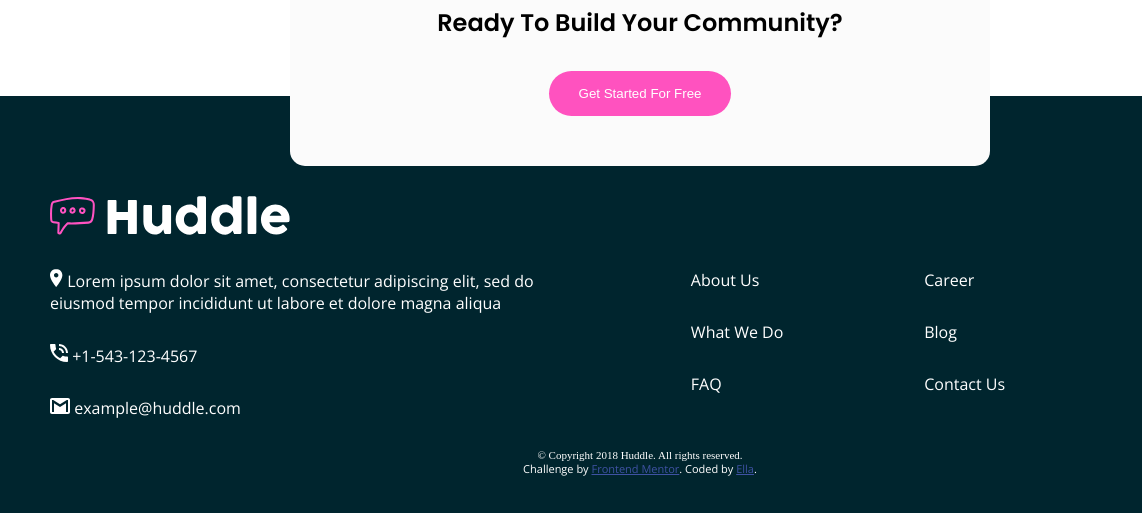
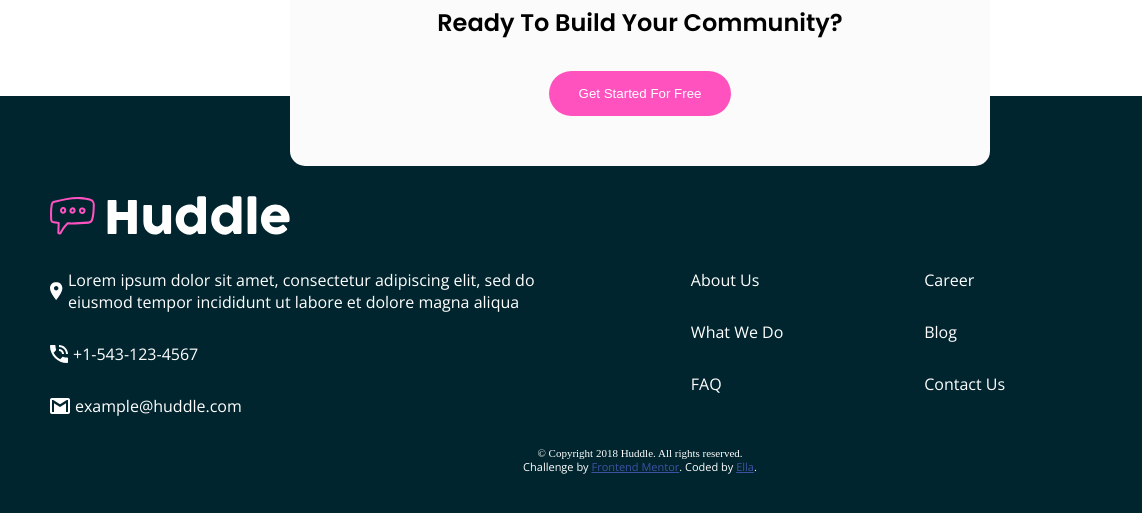
Before and after one commit to ellacmd/Huddle, a plain HTML site: page index.html in a window 1280 px wide. Shown: the part 2030-2543 px from the top of the page, 0-1142 px from the left. Drawn offline with nearby package versions, Linux system fonts and the light colour scheme.

Commit message:
fix a lot of issues

```diff
--- a/css/styles.css
+++ b/css/styles.css
@@ -12,14 +12,15 @@
 - Grayish Blue: hsl(208, 11%, 55%) */
 /* font-family: 'Open Sans', sans-serif;
 font-family: 'Poppins', sans-serif; */
+
 h1,
 h2 {
-  font-family: "Poppins", sans-serif;
+  font-family: 'Poppins', sans-serif;
   line-height: 1.5;
   padding-bottom: 30px;
 }
 p {
-  font-family: "Open Sans", sans-serif;
+  font-family: 'Open Sans', sans-serif;
   padding-bottom: 30px;
 }
 img {
@@ -31,7 +32,7 @@
   box-sizing: border-box;
 }
 .top {
-  background: url("../images/bg-hero-desktop.svg");
+  background: url('../images/bg-hero-desktop.svg');
   background-color: hsl(193, 100%, 96%);
 }
 ul {
@@ -110,15 +111,29 @@
   color: white;
   padding: 100px 50px 10px;
 }
+
 .flex {
   display: flex;
   justify-content: space-between;
 }
+
 .address {
   width: 500px;
   color: white;
   font-size: 16px;
 }
+
+.addy {
+  margin-bottom: 30px;
+  font-family: 'Open Sans', sans-serif;
+  display: flex;
+  align-items: center;
+}
+
+.addy img {
+  margin-right: 5px;
+}
+
 i {
   padding: 5px;
 }
@@ -129,8 +144,9 @@
 .about {
   font-size: 16px;
 }
+
 /* Media Queries */
-@media (max-width: 1200px) {
+@media only screen and (max-width: 1200px) {
   .intro {
     flex-direction: column;
     justify-content: center;
@@ -164,10 +180,4 @@
     display: flex;
     justify-content: center;
   }
-  .address {
-    font-size: 16px;
-  }
-  .about {
-    font-size: 16px;
-  }
 }
--- a/index.html
+++ b/index.html
@@ -114,7 +114,7 @@
       </div>
     </div>
 
-    <div class="footer">
+    <footer class="footer">
       <div class="logo">
         <svg width="240" height="39" xmlns="http://www.w3.org/2000/svg">
           <g fill-rule="nonzero" fill="none">
@@ -132,41 +132,55 @@
 
       <div class="flex">
         <div class="address">
-          <p>
-            <img src="images/icon-location.svg" alt="" /> Lorem ipsum dolor sit
-            amet, consectetur adipiscing elit, sed do eiusmod tempor incididunt
-            ut labore et dolore magna aliqua
-          </p>
-          <p><img src="images/icon-phone.svg" alt="" /> +1-543-123-4567</p>
-          <p><img src="images/icon-email.svg" alt="" /> example@huddle.com</p>
+          <div class="addy">
+            <img src="images/icon-location.svg" alt="" />
+            <span>
+              Lorem ipsum dolor sit amet, consectetur adipiscing elit, sed do
+              eiusmod tempor incididunt ut labore et dolore magna aliqua
+            </span>
+          </div>
+
+          <div class="addy">
+            <img src="images/icon-phone.svg" alt="" />
+            <span>+1-543-123-4567</span>
+          </div>
+
+          <div class="addy">
+            <img src="images/icon-email.svg" alt="" />
+            <span>example@huddle.com</span>
+          </div>
         </div>
+
         <div class="about">
           <p>About Us</p>
           <p>What We Do</p>
           <p>FAQ</p>
         </div>
+
         <div class="about">
           <p>Career</p>
           <p>Blog</p>
           <p>Contact Us</p>
         </div>
+
         <div class="socials">
           <i class="fab fa-facebook"></i>
           <i class="fab fa-twitter"></i>
           <i class="fab fa-instagram"></i>
         </div>
+
       </div>
       <div class="attribution">
         &copy; Copyright 2018 Huddle. All rights reserved.
       </div>
-      <footer>
+      <div>
         <p class="attribution">
           Challenge by
           <a href="https://www.frontendmentor.io?ref=challenge" target="_blank"
             >Frontend Mentor</a
           >. Coded by <a href="https://twitter.com/chessncode">Ella</a>.
         </p>
-      </footer>
-    </div>
+      </div>
+    </footer>
   </body>
 </html>
```
